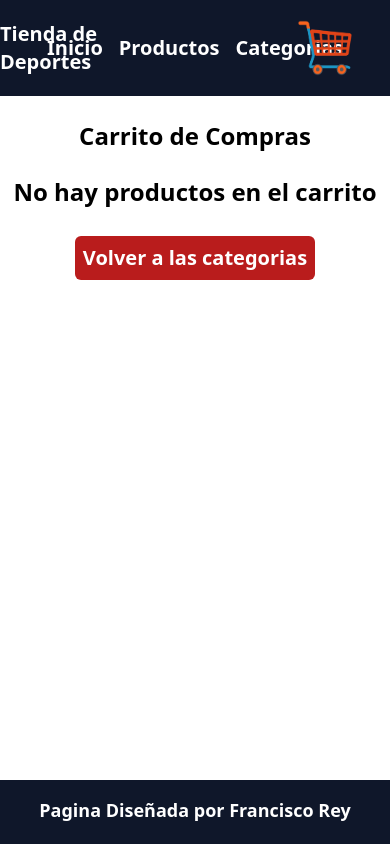
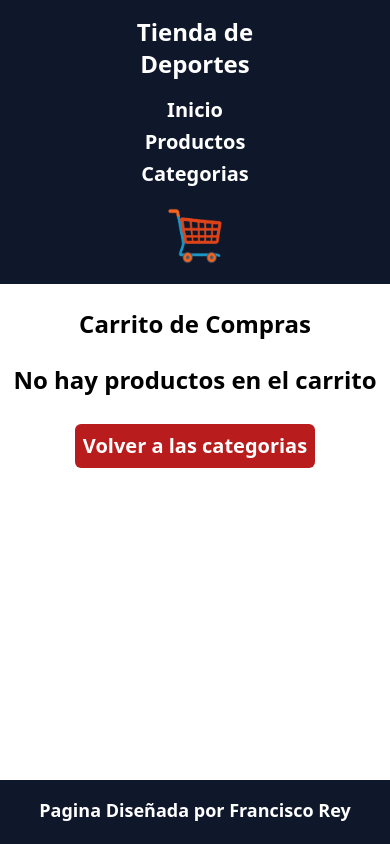
Before and after one commit to franrey98/rey-app, a React (Create React App) app: page /cart in a window 390 px wide. Built offline with nearby package versions, Linux system fonts and the light colour scheme.

Commit message:
Ajustes de diseño mq

```diff
--- a/src/App.js
+++ b/src/App.js
@@ -7,9 +7,15 @@ import RouteError from "./components/RouteError";
 import ItemCategorySelect from "./components/ItemCategorySelect";
 import Cart from "./components/Cart";
 import Footer from "./components/Footer";
+import Checkout from "./components/Checkout";
+import Productos from "./utils/Products";
+import { addDoc } from "firebase/firestore";
+import { collectionProd } from "./config/Firebase";
 import { CartProvider } from "./context/CartContext";
 import { BrowserRouter, Route, Routes } from "react-router-dom";
 
+// Funcion para cargar todos los productos a la base de datos
+// Productos.map(producto => addDoc(collectionProd, producto));
 
 function App() {
   return (
@@ -24,6 +30,7 @@ function App() {
               <Route path="/productos/:id" element={<ItemDetailContainer />} />
               <Route path="/categorias/:category" element={<ItemCategorySelect/>} />
               <Route path="/cart" element={<Cart/>} />
+              <Route path="/checkout" element={<Checkout/>} />
               <Route path="*" element={<RouteError/>} />
             </Routes>
           <Footer />
--- /dev/null
+++ b/src/components/Checkout.jsx
@@ -0,0 +1,11 @@
+import React from 'react'
+
+const Checkout = () => {
+    return (
+        <div>
+            <h1>CheckOut</h1>
+        </div>
+    )
+}
+
+export default Checkout
--- a/src/components/ItemCategorySelect.jsx
+++ b/src/components/ItemCategorySelect.jsx
@@ -1,21 +1,37 @@
 import ItemFilter from "./ItemFilter"
 import { useParams } from "react-router-dom"
 import { useState, useEffect } from "react"
-import { customFetch, getProductsByCategory } from "../utils/CustomFetch"
+import { collectionProd } from '../config/Firebase'
+import { getDocs, query, where } from 'firebase/firestore'
+
 
 const ItemCategorySelect = () => {
 
+    const [items, setItems] = useState([])
+
     const { category } = useParams()
 
-    const [items, setItems] = useState([])
+    useEffect(() => {
 
-    useEffect(() => {
-        customFetch(500, getProductsByCategory(category))
-            .then(r => setItems(r))
+        const ref = category
+            ? query(collectionProd, where('category', '==', category))
+            : collectionProd
+
+        getDocs(ref).then((resultado) => {
+            const productosId = resultado.docs.map(productos => {
+                return {
+                    id: productos.id,
+                    ...productos.data()
+                }
+            })
+            setItems(productosId)
+        });
     }, [category])
 
+
+
     return (
-        <div className=" mx-80">
+        <div className="md:mx-80 pb-12">
             <h1 className="text-center font-semibold text-2xl mt-6">Categorias de Productos</h1>
             {<ItemFilter
                 items={items}
--- a/src/components/ItemDetailContainer.jsx
+++ b/src/components/ItemDetailContainer.jsx
@@ -1,7 +1,8 @@
 import ItemDetail from './ItemDetail'
 import { useState, useEffect } from 'react'
-import { getProductsById } from '../utils/CustomFetch'
 import { useParams } from 'react-router-dom'
+import { collectionProd } from '../config/Firebase'
+import { getDoc, doc } from 'firebase/firestore'
 
 
 const ItemDetailContainer = () => {
@@ -11,14 +12,19 @@ const ItemDetailContainer = () => {
     const { id } = useParams()
 
     useEffect(() => {
-        getProductsById(parseInt(id))
-            .then(response => { setItem(response) })
+
+        const ref = doc(collectionProd, id)
+
+        getDoc(ref).then(data => {
+            setItem({
+                id: data.id,
+                ...data.data()
+            })
+        })
     }, [id])
 
     return (
-        <>
-            {<ItemDetail {...item} item={item} />}
-        </>
+        <ItemDetail {...item} item={item} />
     )
 }
 
--- a/src/components/ItemListContainer.jsx
+++ b/src/components/ItemListContainer.jsx
@@ -1,24 +1,41 @@
-import Products from '../utils/Products'
 import ItemList from './ItemList'
 import Loader from './Loader'
 import { useState, useEffect } from 'react'
-import { customFetch } from '../utils/CustomFetch'
 import { db } from '../config/Firebase'
+import { getDocs, collection } from 'firebase/firestore'
+// getDoc, getDocs, doc, query, where, collection
 
 const ItemListContainer = ({ greeting }) => {
-
-    console.log(db)
 
     const [items, setItems] = useState([])
 
     useEffect(() => {
-        customFetch(3000, Products)
-            .then(r => setItems(r))
+
+        // Busco los productos en la base de datos
+        const collectionProductos = collection(db, 'productos')
+        // Hago la consulta
+        const consulta = getDocs(collectionProductos)
+
+        // const queryConsulta = query(collectionProductos, where('category', '==', category))
+
+        // Ejecuto la consulta
+        consulta.then((resultado) => {
+            // Extraigo el id de cada producto
+            const productosId = resultado.docs.map(productos => {
+                const aux = productos.data()
+                aux.id = productos.id
+                return aux
+            })
+            setItems(productosId)
+        })
+            .catch((error) => {
+                console.log(error)
+            })
     }, [items])
 
+
     return (
-        <div className=' mx-52 pb-8'>
-
+        <div className='md:mx-52 mx-20 pb-8'>
             <div className=''>
                 {items && items.length > 0 ?
                     <div>
--- a/src/components/NavBar.jsx
+++ b/src/components/NavBar.jsx
@@ -5,22 +5,22 @@ import { NavLink, Link } from 'react-router-dom'
 const NavBar = () => {
     return (
         <div className=' bg-slate-900 pt-4 pb-4'>
-            <header className='text-xl font-semibold text-white grid grid-cols-3 items-center justify-center justify-items-center'>
+            <header className='text-xl font-semibold text-white mx-24 text-center md:grid grid-cols-3 items-center justify-center justify-items-center'>
                 <Link to='/'>
-                    <h1>Tienda de Deportes</h1>
+                    <h1 className='text-2xl'>Tienda de Deportes</h1>
                 </Link>
-                <ul className='flex gap-4 estilos-nav'>
-                    <li>
+                <ul className='text-center mt-4 md:flex gap-4 md:m-0'>
+                    <li className='my-1'>
                         <NavLink to='/'>Inicio</NavLink>
                     </li>
-                    <li>
+                    <li className='my-1'>
                         <NavLink className={({ isActive }) => (isActive ? "navbar-activo" : '')} to='/productos'>Productos</NavLink>
                     </li>
-                    <li>
+                    <li className='my-1'>
                         <NavLink className={({ isActive }) => (isActive ? "navbar-activo" : '')} to='/categorias'>Categorias</NavLink>
                     </li>
                 </ul>
-                <Link to='/cart' >
+                <Link to='/cart' className='flex justify-center mt-4' >
                     <CartWidget />
                 </Link>
             </header>
--- a/src/components/RouteError.jsx
+++ b/src/components/RouteError.jsx
@@ -2,10 +2,10 @@ import { Link } from "react-router-dom"
 
 const RouteError = () => {
     return (
-        <div className="page-error">
-            <h1>Error 404</h1>
-            <p>Pagina no encontrada</p>
-            <Link className="btn-back" to="/">Volver al inicio</Link>
+        <div className="text-center mt-12">
+            <h1 className="text-red-600 text-4xl font-semibold">Error 404</h1>
+            <p className="mb-8 text-red-600 text-4xl font-semibold">Pagina no encontrada</p>
+            <Link className=" bg-slate-800 text-white p-3 rounded-md text-lg" to="/">Volver al inicio</Link>
         </div>
     )
 }
--- a/src/config/Firebase.jsx
+++ b/src/config/Firebase.jsx
@@ -1,7 +1,7 @@
 // Import the functions you need from the SDKs you need
 import { initializeApp } from "firebase/app";
-import { getFirestore } from "firebase/firestore";
-import { getAnalytics } from "firebase/analytics";
+import { collection, getFirestore } from "firebase/firestore";
+
 // TODO: Add SDKs for Firebase products that you want to use
 // https://firebase.google.com/docs/web/setup#available-libraries
 
@@ -19,7 +19,8 @@ const firebaseConfig = {
 
 // Initialize Firebase
 const app = initializeApp(firebaseConfig);
-const analytics = getAnalytics(app);
 
 // Obtener una referencia a la base de datos
 export const db = getFirestore(app);
+
+export const collectionProd = collection(db, 'productos');
--- a/src/context/CartContext.jsx
+++ b/src/context/CartContext.jsx
@@ -58,7 +58,7 @@ export const CartProvider = ({ children }) => {
 
 
     return (
-        <CartContext.Provider value={{ addToCart, cart, removeFromCart, cartTotal, removeOneItem, cartLength, inCart }} >
+        <CartContext.Provider value={{ addToCart, cart, removeFromCart, cartTotal, removeOneItem, cartLength, inCart, setInCart }} >
             {children}
         </CartContext.Provider>
     )
--- a/src/index.css
+++ b/src/index.css
@@ -10,6 +10,10 @@ html {
 body {
   margin: 0;
   margin-bottom: 40px;
+}
+
+img {
+  height: 20rem;
 }
 
 .loader {
--- a/src/utils/Products.jsx
+++ b/src/utils/Products.jsx
@@ -1,57 +1,51 @@
 const productos = [
     {
-        id: 1,
         name: 'Producto 1',
         precio: 100,
         stock: 5,
         category: 'Zapatillas',
         descripcion: 'Descripcion del producto 1',
-        image: 'https://picsum.photos/200/300'
+        image: 'https://encrypted-tbn0.gstatic.com/images?q=tbn:ANd9GcR7nuv1D3Fc3MSm23kwy_AVXUhbNPsqUsg5Qy7uq6KlpsJTlFi8j9PNzBqypNCeCclmXmg&usqp=CAU'
     },
     {
-        id: 2,
         name: 'Producto 2',
         precio: 200,
         stock: 7,
         category: 'Remeras',
         descripcion: 'Descripcion del producto 2',
-        image: 'https://picsum.photos/200/300'
+        image: 'https://i0.wp.com/pimpumpills.com/home/wp-content/uploads/2022/05/Remera-Cuphead-1.jpg?fit=590%2C590&ssl=1'
     },
     {
-        id: 3,
         name: 'Producto 3',
         precio: 300,
         stock: 3,
         category: 'Futbol',
         descripcion: 'Descripcion del producto 3',
-        image: 'https://picsum.photos/200/300'
+        image: 'https://alitools.io/es/showcase/image?url=https%3A%2F%2Fae01.alicdn.com%2Fkf%2FH24e4f41856404692b1b6f13150ff7f48f.jpg_480x480.jpg'
     },
     {
-        id: 4,
         name: 'Producto 4',
         precio: 400,
         stock: 4,
         category: 'Zapatillas',
         descripcion: 'Descripcion del producto 4',
-        image: 'https://picsum.photos/200/300'
+        image: 'https://essential.vteximg.com.br/arquivos/ids/461189-454-423/261-2622_1.jpg?v=637650807511470000'
     },
     {
-        id: 5,
         name: 'Producto 5',
         precio: 500,
         stock: 5,
         category: 'Remeras',
         descripcion: 'Descripcion del producto 5',
-        image: 'https://picsum.photos/200/300'
+        image: 'https://www.thisisbp.com/media/catalog/product/cache/1/image/1024x1024/602f0fa2c1f0d1ba5e241f914e856ff9/0/3/031215967.jpg'
     },
     {
-        id: 6,
         name: 'Producto 6',
         precio: 600,
         stock: 6,
         category: 'Futbol',
         descripcion: 'Descripcion del producto 6',
-        image: 'https://picsum.photos/200/300'
+        image: 'https://i.linio.com/p/1e6df6843f6bc9d41d7e31828fd71c0f-product.jpg'
     },
 ]
 
```
Also changed, not shown: src/components/Cart.jsx (+8 -3 lines).
